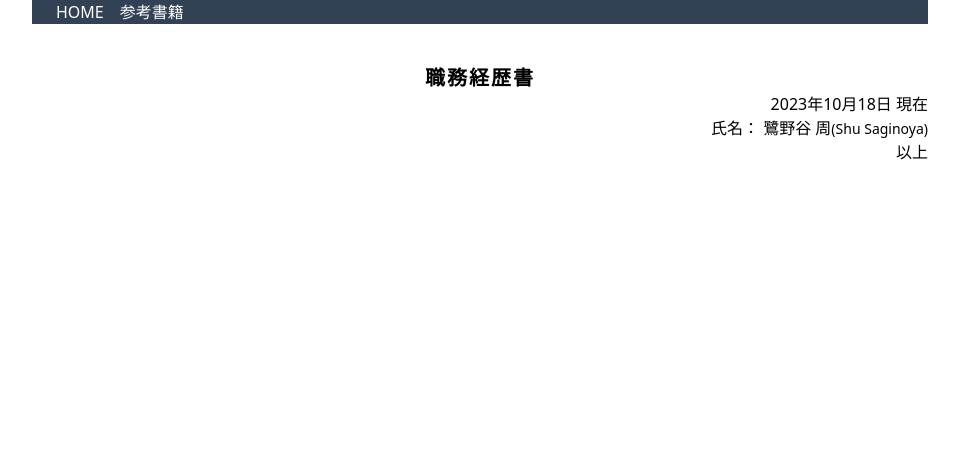
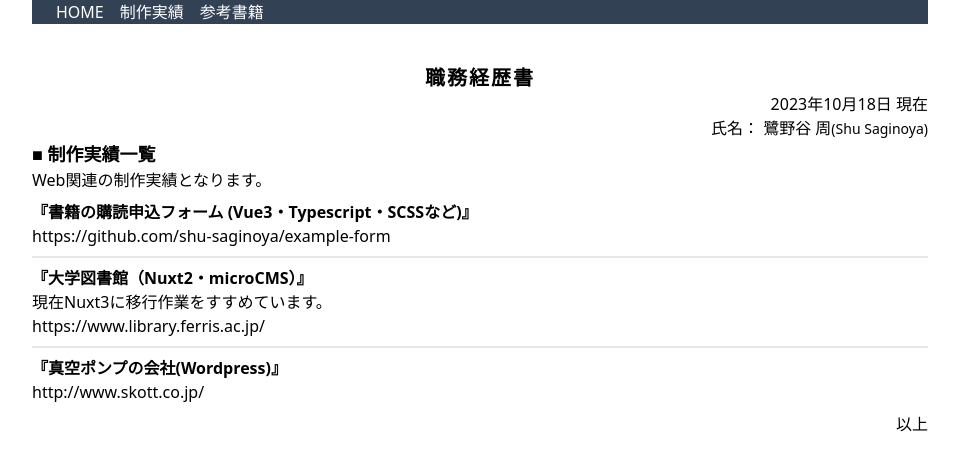
Before and after one commit to shu-saginoya/curriculum-vitae, a Vue app: page /samples in a window 1280 px wide. Shown: the top 470 px of the page, without its empty margins (160-1119 px from the left). Built offline with nearby package versions, Linux system fonts and the light colour scheme.

Commit message:
Add - SamplesView

```diff
--- a/src/App.vue
+++ b/src/App.vue
@@ -11,6 +11,7 @@ const engName = 'Shu Saginoya'
     <header>
       <nav class="print:hidden bg-slate-700 text-white flex gap-4 px-6">
         <RouterLink to="/">HOME</RouterLink>
+        <RouterLink to="/samples">制作実績</RouterLink>
         <RouterLink to="/books">参考書籍</RouterLink>
       </nav>
       <h1 class="text-xl font-bold tracking-widest text-center pt-10">職務経歴書</h1>
--- a/src/components/contents/SectionPR.vue
+++ b/src/components/contents/SectionPR.vue
@@ -33,21 +33,6 @@ const PRs = [
     title: 'サンプル',
     body: [
       '外部に公開できないソースコードが多いためサンプルが少ないのですが参考にしていただければと思います。'
-    ],
-    list: [
-      {
-        name: '書籍の購読申込フォーム (Vue3・Typescript・SCSSなど)',
-        src: 'https://github.com/shu-saginoya/example-form'
-      },
-      {
-        name: '大学図書館（Nuxt2・microCMS）',
-        src: 'https://www.library.ferris.ac.jp/',
-        note: '現在Nuxt3に移行作業をすすめています。'
-      },
-      {
-        name: '真空ポンプの会社(Wordpress)',
-        src: 'http://www.skott.co.jp/'
-      }
     ]
   }
 ]
--- /dev/null
+++ b/src/components/contents/SectionSamples.vue
@@ -0,0 +1,30 @@
+<script setup lang="ts">
+import MainSection from '@/components/elements/MainSection.vue'
+import BlockListSamples from '@/components/elements/BlockListSamples.vue'
+
+const title = '制作実績一覧'
+const samples = [
+  {
+    name: '書籍の購読申込フォーム (Vue3・Typescript・SCSSなど)',
+    src: 'https://github.com/shu-saginoya/example-form',
+    note: ''
+  },
+  {
+    name: '大学図書館（Nuxt2・microCMS）',
+    src: 'https://www.library.ferris.ac.jp/',
+    note: '現在Nuxt3に移行作業をすすめています。'
+  },
+  {
+    name: '真空ポンプの会社(Wordpress)',
+    src: 'http://www.skott.co.jp/',
+    note: ''
+  }
+]
+</script>
+
+<template>
+  <MainSection :title="title">
+    <p>Web関連の制作実績となります。</p>
+    <BlockListSamples :items="samples"></BlockListSamples>
+  </MainSection>
+</template>
--- /dev/null
+++ b/src/components/elements/BlockListSamples.vue
@@ -0,0 +1,22 @@
+<script setup lang="ts">
+type Sample = {
+  name: string
+  src: string
+  note: string
+}
+defineProps<{
+  items: Sample[]
+}>()
+</script>
+
+<template>
+  <ul class="divide-y-2">
+    <li v-for="(item, index) in items" :key="index" class="py-2">
+      <p class="font-bold">『{{ item.name }}』</p>
+      <p>{{ item.note }}</p>
+      <p>
+        <a :href="item.src" target="_blank">{{ item.src }}</a>
+      </p>
+    </li>
+  </ul>
+</template>
--- a/src/router/index.ts
+++ b/src/router/index.ts
@@ -10,6 +10,11 @@ const router = createRouter({
       component: HomeView
     },
     {
+      path: '/samples',
+      name: 'samples',
+      component: () => import('@/views/SamplesView.vue')
+    },
+    {
       path: '/books',
       name: 'books',
       component: () => import('@/views/BooksView.vue')
--- /dev/null
+++ b/src/views/SamplesView.vue
@@ -0,0 +1,9 @@
+<script setup lang="ts">
+import SectionSamples from '@/components/contents/SectionSamples.vue'
+</script>
+
+<template>
+  <main class="flex flex-col gap-8">
+    <SectionSamples></SectionSamples>
+  </main>
+</template>
```
